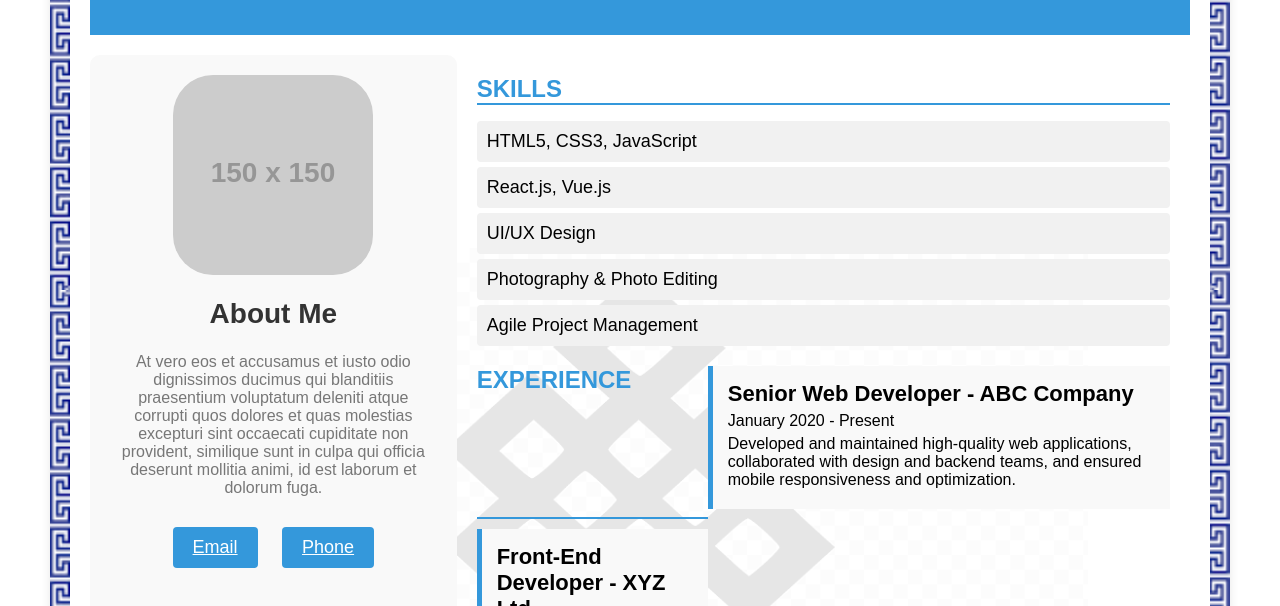
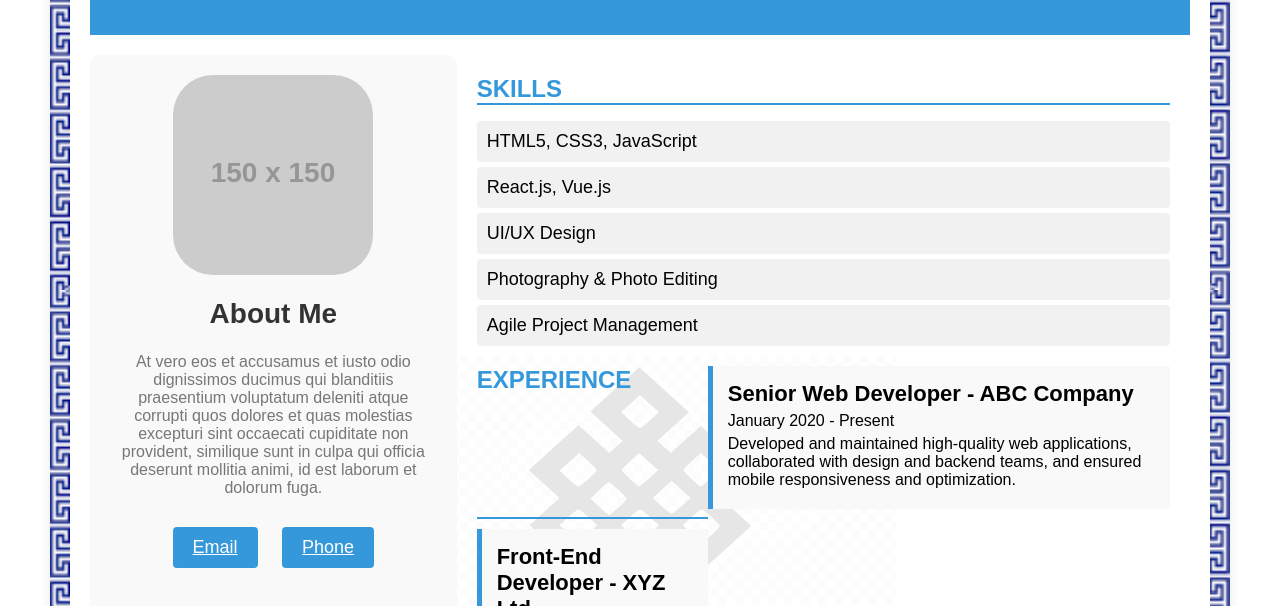
Before and after one commit to Badamgaraw/itu.github.io, a plain HTML site: page lab4/cvdesign.html in a window 1280 px wide. Shown: the part 194-800 px from the top of the page. Drawn offline with Linux system fonts and the light colour scheme; placeholder pictures from the web are drawn by us.

Commit message:
Update cvdesign.html

```diff
--- a/lab4/cvdesign.html
+++ b/lab4/cvdesign.html
@@ -9,7 +9,7 @@
             font-family: 'Arial', sans-serif;
             background-image: url('ulzii.png');
             background-size: cover;
-            background-size: 70%;
+            background-size: 40%;
             background-position: center;
             background-attachment: fixed;
             background-repeat: no-repeat;
```
